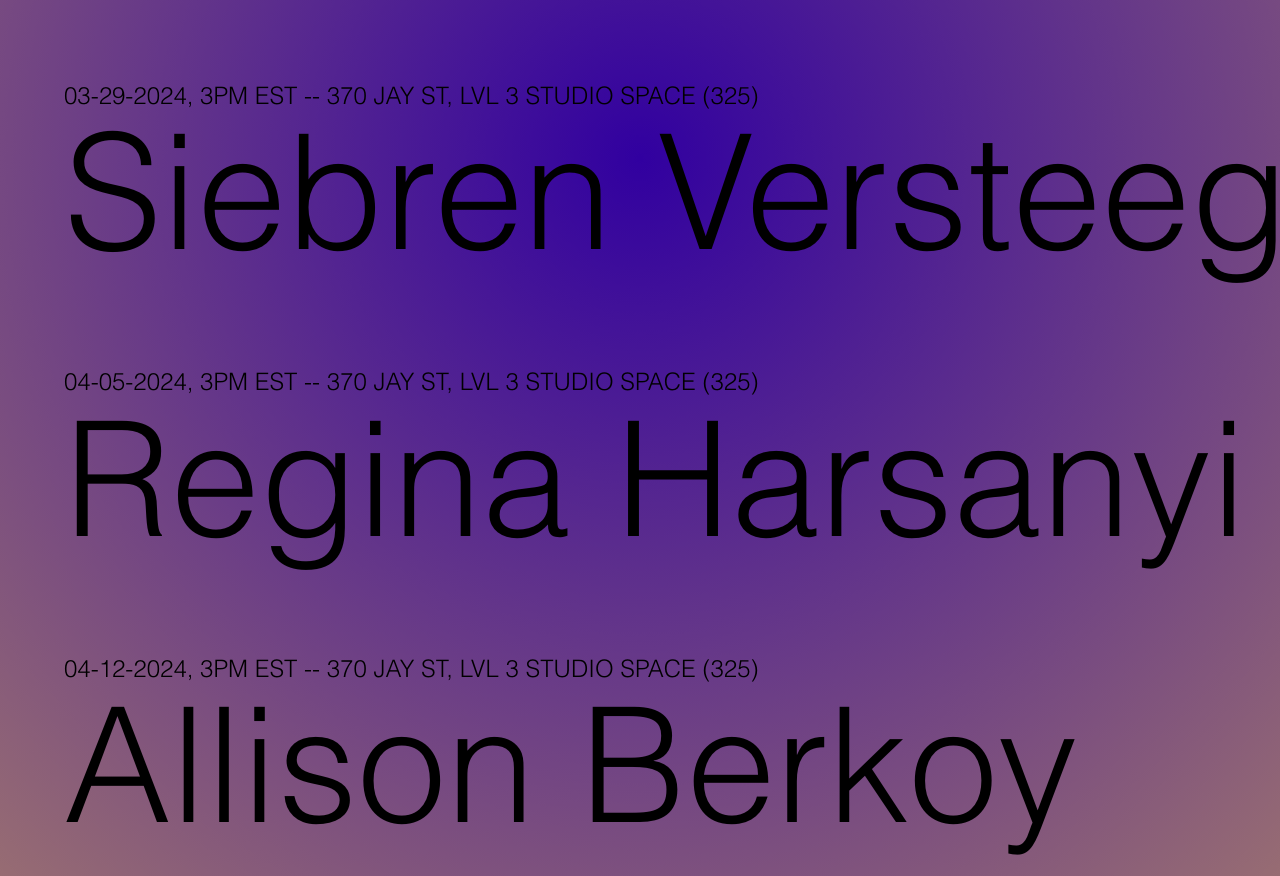
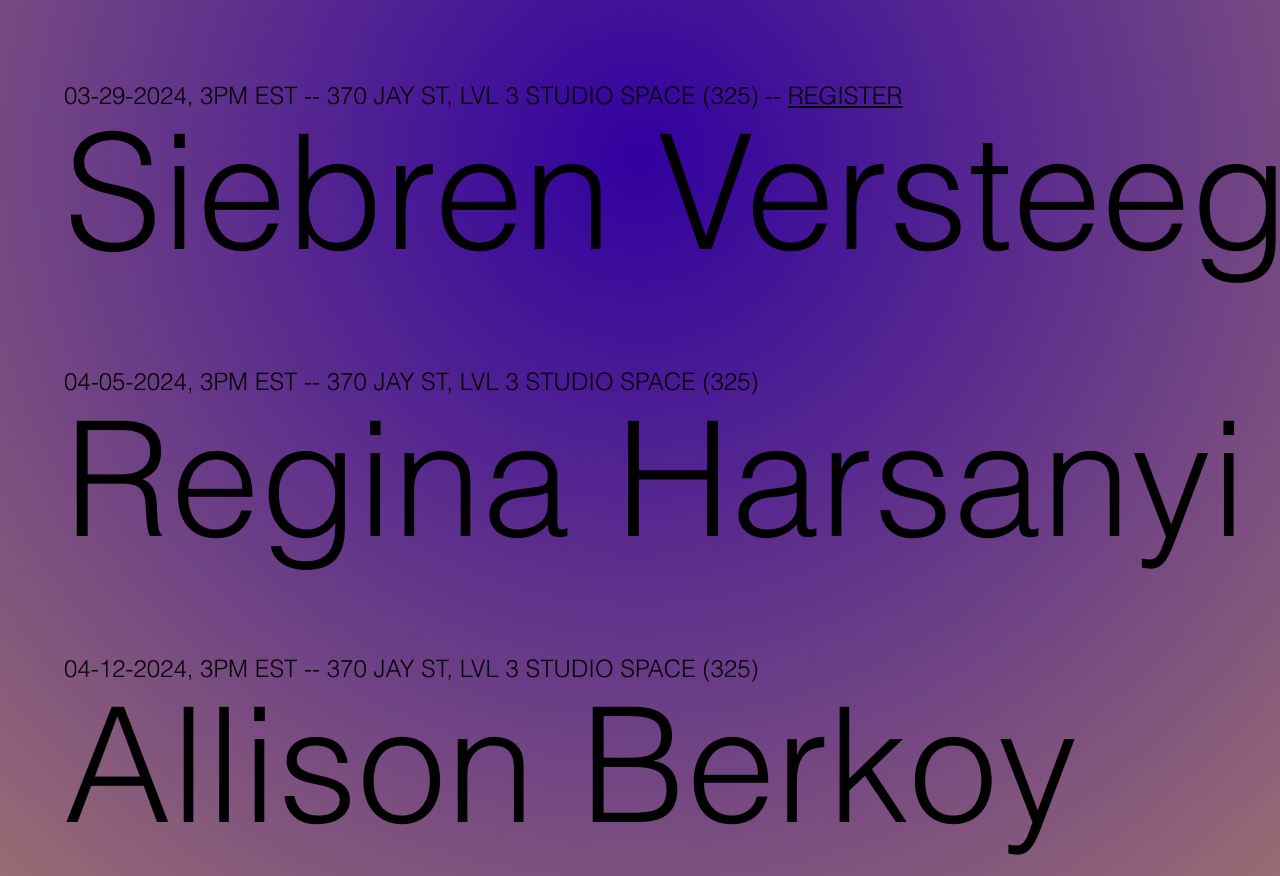
Before and after one commit to yeshhhha/idm-speakerseries-sp24, a plain HTML site: page index.html in a window 1280 px wide. Shown: the part 1644-2520 px from the top of the page. Drawn offline with Linux system fonts and the light colour scheme.

Commit message:
Update index.html

```diff
--- a/index.html
+++ b/index.html
@@ -174,12 +174,12 @@
       <!-- Week 10 ------------------------------------------------->
       <div class="row ten">
         <span class="date">
-          03-29-2024, 3PM EST -- 370 JAY ST, LVL 3 STUDIO SPACE (325) <!-- --
+          03-29-2024, 3PM EST -- 370 JAY ST, LVL 3 STUDIO SPACE (325) --
           <a
-            href="https://www.eventbrite.com/e/idm-x-onassis-onx-studio-presents-stefan-henry-tickets-738062985257?aff=oddtdtcreator"
+            href="https://www.eventbrite.com/e/idm-x-onassis-onx-speaker-series-spring-2024-tickets-871023222907"
           >
             REGISTER
-          </a> -->
+          </a>
         </span>
         <br />
         <span class="speaker">
```
